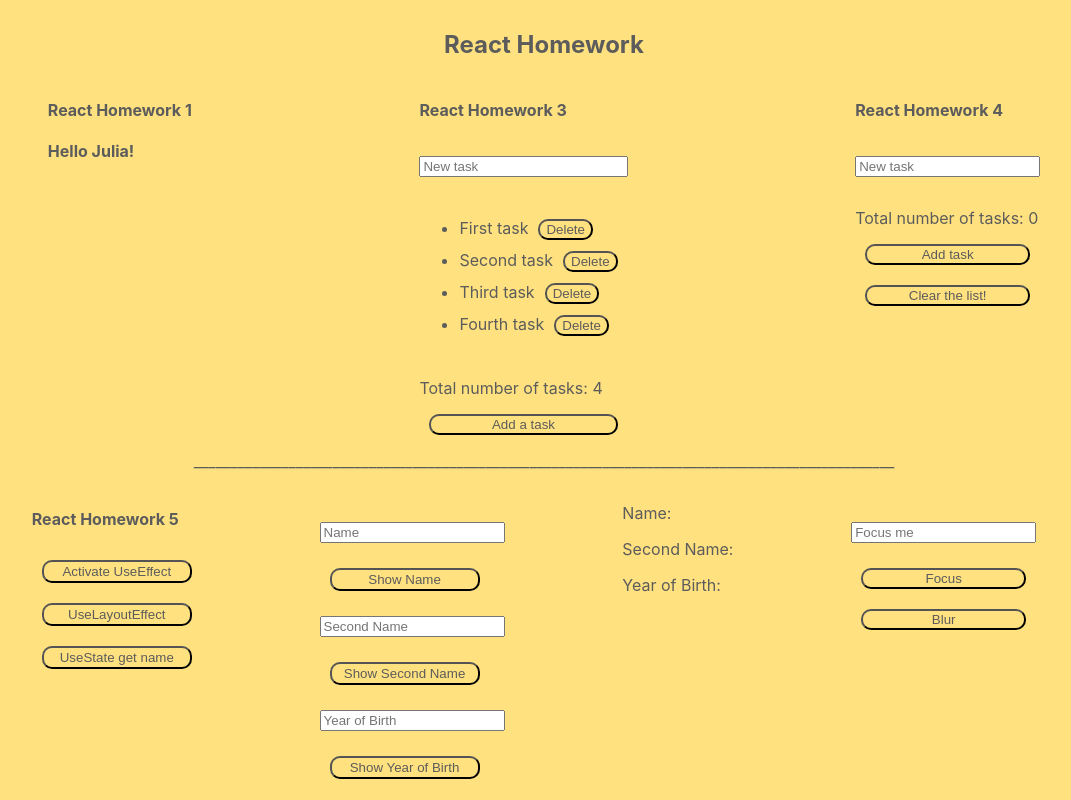
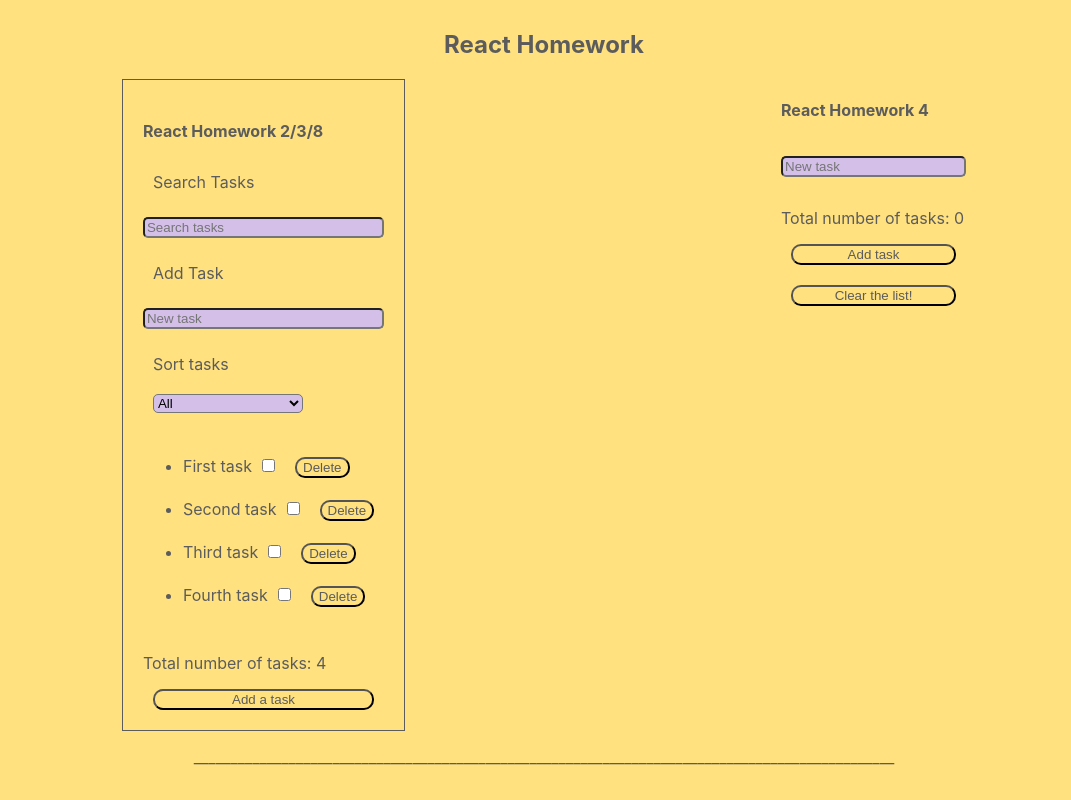
Before and after one commit to JuliaT47/TaskOrganiserReact, a React (Create React App) app: page / in a window 1280 px wide. Shown: the top 800 px of the page, without its empty margins (96-1167 px from the left). Built offline with nearby package versions, Linux system fonts and the light colour scheme.

Commit message:
Homework 8

```diff
--- a/src/App.js
+++ b/src/App.js
@@ -1,8 +1,7 @@
 import styles from "./App.module.css";
-import HelloWorld from "./ReactHomework1";
 import { HelloWorldComponent } from "./ReactHomework1";
 import Game from "./JSHomework13";
-import { List } from "./ReactHomework2-3";
+import { List } from "./ReactHomework2-3-8";
 
 import { useState } from "react";
 import { createElement } from "react";
@@ -20,14 +19,6 @@
   return (
     <div className={styles.App}>
       <header className={styles.Appheader}>
-        <div>
-          <h4>React Homework 1</h4>
-          {component === "functional" ? (
-            <HelloWorld />
-          ) : (
-            <HelloWorldComponent />
-          )}
-        </div>
         <List />
         <ToDoComponent />
       </header>
--- a/src/App.module.css
+++ b/src/App.module.css
@@ -36,6 +36,8 @@
 .list {
   display: flex;
   flex-direction: column;
+  border: 1px solid;
+  padding: 20px;
 }
 button {
   border-radius: 10px;
@@ -50,6 +52,8 @@
 }
 input {
   margin: 15px 0;
+  border-radius: 5px;
+  background-color: rgb(212, 191, 233);
 }
 .todo {
   display: flex;
@@ -87,3 +91,15 @@
   display: flex;
   flex-direction: column;
 }
+.checkbox {
+  margin: 10px;
+}
+.select {
+  max-width: 150px;
+  margin: 10px;
+  border-radius: 5px;
+  background-color: rgb(212, 191, 233);
+}
+label {
+  padding: 10px;
+}
--- /dev/null
+++ b/src/ReactHomework2-3-8.js
@@ -0,0 +1,146 @@
+import { useState } from "react";
+import { v4 as uuidv4 } from "uuid";
+import styles from "./App.module.css";
+
+export function List() {
+  const [task, setTask] = useState([
+    { id: 1, name: "First task", isChecked: false },
+    { id: 2, name: "Second task", isChecked: false },
+    { id: 3, name: "Third task", isChecked: false },
+    { id: 4, name: "Fourth task", isChecked: false },
+  ]);
+  const [newTask, setNewTask] = useState("");
+  const [select, setSelect] = useState("All");
+  const [search, setSearch] = useState("");
+
+  const selectOption = [
+    { id: 1, value: "Active" },
+    { id: 2, value: "Completed" },
+    { id: 3, value: "All" },
+  ];
+
+  const handleChange = (event) => {
+    setNewTask(event.target.value);
+  };
+
+  const handleAddTask = () => {
+    if (newTask.trim().length < 5) {
+      alert("Task name must be more than 5 characters");
+    } else if (newTask.trim().length > 20) {
+      alert("Task name must be between 5 and 20 characters");
+    } else {
+      const newTaskObject = { id: uuidv4(), name: newTask, isChecked: false };
+      setTask([...task, newTaskObject]);
+      setNewTask("");
+    }
+  };
+
+  const handleDeleteTask = (taskId) => {
+    const updatedTaskList = task.filter((task) => task.id !== taskId);
+    setTask(updatedTaskList);
+  };
+
+  const handleKeyPress = (event) => {
+    if (event.key === "Enter") {
+      handleAddTask();
+    }
+  };
+
+  const handleCheckboxChange = (taskId) => {
+    setTask(
+      task.map((taskItem) => {
+        if (taskItem.id === taskId) {
+          return { ...taskItem, isChecked: !taskItem.isChecked };
+        }
+        return taskItem;
+      })
+    );
+  };
+
+  const handleSelectChange = (event) => {
+    const select = event.target.value;
+    setSelect(select);
+  };
+
+  const handleTaskSearch = (event) => {
+    const search = event.target.value;
+    setSearch(search);
+  };
+
+  const filteredTasks = task.filter((taskItem) => {
+    const taskName = taskItem.name.toLowerCase();
+    const searchTerm = search.toLowerCase();
+
+    const isSearchMatch = taskName.includes(searchTerm);
+
+    const isSelected =
+      select === "Active"
+        ? !taskItem.isChecked
+        : select === "Completed"
+        ? taskItem.isChecked
+        : true;
+
+    return isSearchMatch && isSelected;
+  });
+
+  return (
+    <div className={styles.list}>
+      <h4>React Homework 2/3/8</h4>
+      <label htmlFor="search">Search Tasks</label>
+      <input
+        onChange={handleTaskSearch}
+        value={search}
+        type="text"
+        name="search"
+        placeholder="Search tasks"
+      />
+      <label htmlFor="newtask">Add Task</label>
+      <input
+        type="text"
+        value={newTask}
+        onChange={handleChange}
+        onKeyPress={handleKeyPress}
+        placeholder="New task"
+        name="newtask"
+      />
+      <label htmlFor="select">Sort tasks</label>
+      <select
+        className={styles.select}
+        onChange={handleSelectChange}
+        value={select}
+        name="select"
+        id="select"
+      >
+        {selectOption.map((option) => (
+          <option key={option.id} value={option.value}>
+            {option.value}
+          </option>
+        ))}
+      </select>
+      <ul>
+        {filteredTasks.map((item) => (
+          <li key={item.id}>
+            <span
+              style={{
+                textDecoration: item.isChecked ? "line-through" : "none",
+              }}
+            >
+              {item.name}
+            </span>
+            <input
+              className={styles.checkbox}
+              onChange={() => handleCheckboxChange(item.id)}
+              checked={item.isChecked}
+              type="checkbox"
+              name="checkbox"
+              id={`checkbox-${item.id}`}
+            />
+            <button onClick={() => handleDeleteTask(item.id)}>Delete</button>
+          </li>
+        ))}
+      </ul>
+      <p>Total number of tasks: {task.length}</p>
+      <button onClick={handleAddTask}>Add a task</button>
+    </div>
+  );
+}
--- a/src/ReactHomework2-3.js
+++ /dev/null
@@ -1,60 +0,0 @@
-import { useState } from "react";
-import { v4 as uuidv4 } from "uuid";
-import styles from "./App.module.css";
-
-export function List() {
-  const [task, setTask] = useState([
-    { id: 1, name: "First task" },
-    { id: 2, name: "Second task" },
-    { id: 3, name: "Third task" },
-    { id: 4, name: "Fourth task" },
-  ]);
-  const [newTask, setNewTask] = useState("");
-
-  const handleChange = (event) => {
-    setNewTask(event.target.value);
-  };
-
-  const handleAddTask = () => {
-    if (newTask.trim() !== "") {
-      const newTaskObject = { id: uuidv4(), name: newTask };
-      setTask([...task, newTaskObject]);
-      setNewTask("");
-    }
-  };
-
-  const handleDeleteTask = (taskId) => {
-    const updatedTaskList = task.filter((task) => task.id !== taskId);
-    setTask(updatedTaskList);
-  };
-
-  const handleKeyPress = (event) => {
-    if (event.key === "Enter") {
-      handleAddTask();
-    }
-  };
-
-  return (
-    <div className={styles.list}>
-      <h4>React Homework 3</h4>
-      <input
-        type="text"
-        value={newTask}
-        onChange={handleChange}
-        onKeyPress={handleKeyPress}
-        placeholder="New task"
-      />
-      <ul>
-        {task.map((item) => (
-          <li key={item.id}>
-            {item.name}
-            <button onClick={() => handleDeleteTask(item.id)}>Delete</button>
-          </li>
-        ))}
-      </ul>
-      <p>Total number of tasks: {task.length}</p>
-      <button onClick={handleAddTask}>Add a task</button>
-    </div>
-  );
-}
-// checked
```
Also changed, not shown: 11 other files (tests, documents, lock files or other folders).
